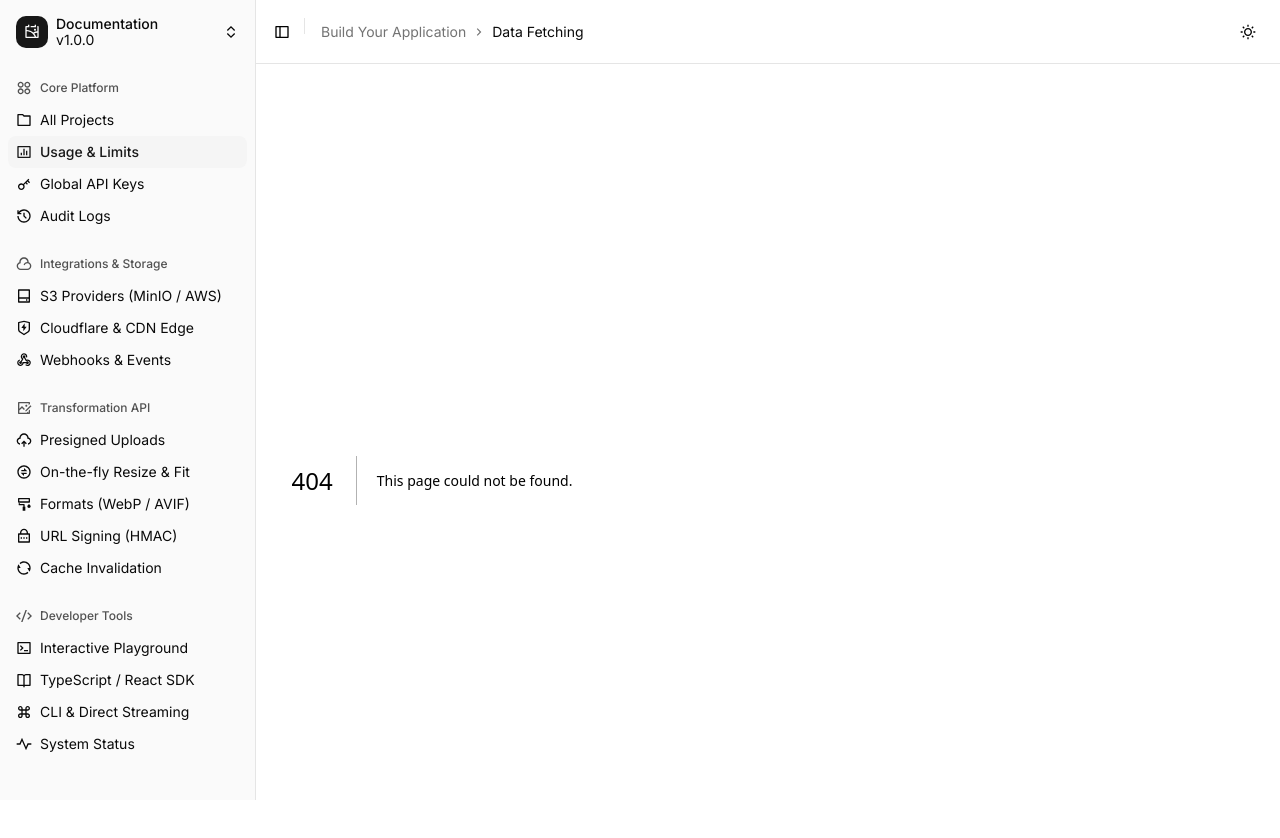
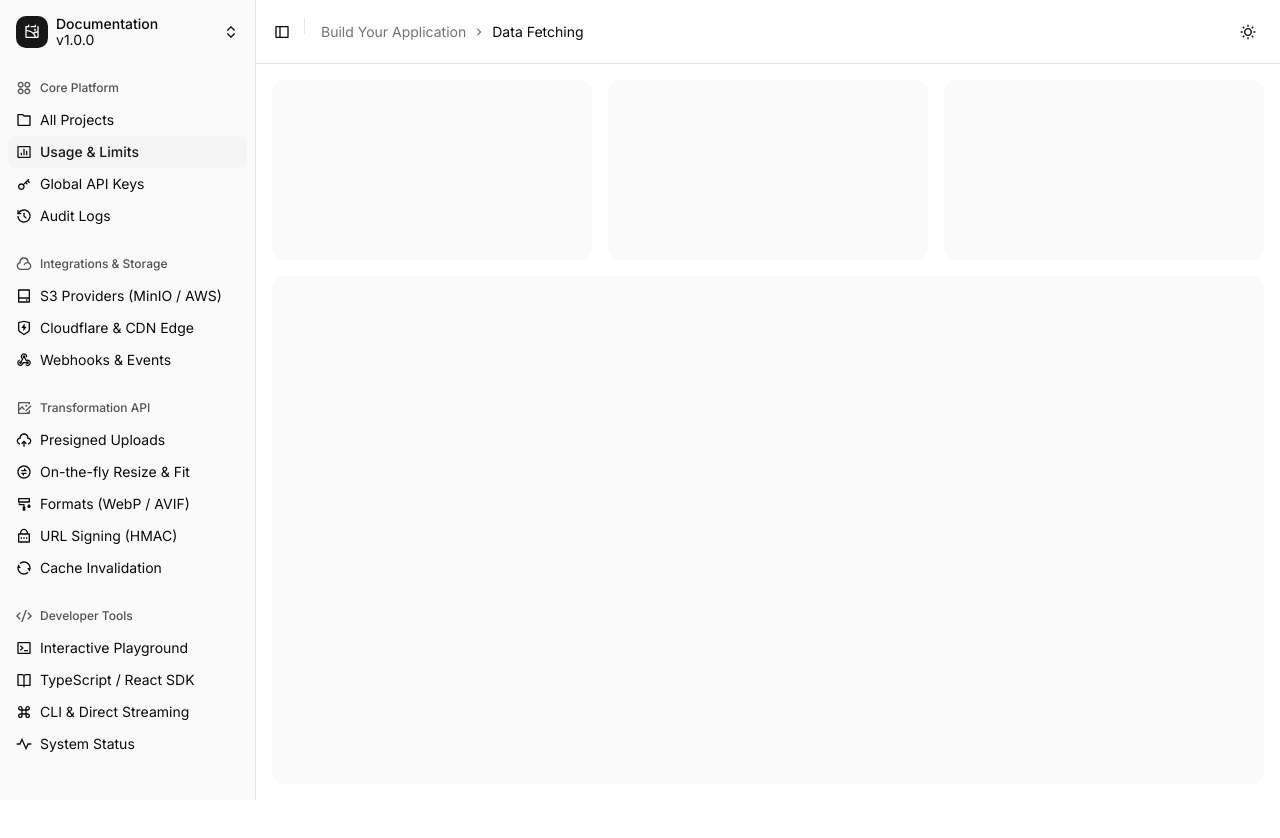
Before and after one commit to takedelight/optix-frontend, a Next.js app: page /app in a window 1280 px wide. Before the commit this address had no page. Shown: the top 838 px of the page. After the commit the page ends 800 px from the top, so only its background shows below. Built offline with nearby package versions, Linux system fonts and the light colour scheme.

Commit message:
refactor(app): move dashboard shell to /app route

```diff
--- /dev/null
+++ b/src/app/app/layout.tsx
@@ -0,0 +1,28 @@
+import type { Metadata } from "next";
+
+import { TooltipProvider } from "@/shared/ui";
+import { SidebarInset, SidebarProvider } from "@/shared/ui/sidebar";
+import { HeaderEntry } from "@/widgets/root/header";
+import { RootSidebarEntry } from "@/widgets/root/root-sidebar";
+
+export const metadata: Metadata = {
+  title: "Dashboard",
+};
+
+export default function AppLayout({ children }: LayoutProps<"/app">) {
+  return (
+    <SidebarProvider>
+      <TooltipProvider>
+        <RootSidebarEntry />
+      </TooltipProvider>
+
+      <SidebarInset>
+        <HeaderEntry />
+        <div className="flex flex-1 flex-col gap-4 p-4">
+          <div className="grid auto-rows-min gap-4 md:grid-cols-3">{children}</div>
+          <div className="min-h-screen flex-1 rounded-xl bg-muted/50 md:min-h-min" />
+        </div>
+      </SidebarInset>
+    </SidebarProvider>
+  );
+}
--- a/src/app/layout.tsx
+++ b/src/app/layout.tsx
@@ -3,13 +3,8 @@ import type { Metadata } from "next";
 import { Geist, Geist_Mono, Inter } from "next/font/google";
 
 import { cn } from "@/shared/lib/utils";
-import { TooltipProvider } from "@/shared/ui";
 
 import "./globals.css";
-import { SidebarInset, SidebarProvider } from "@/shared/ui/sidebar";
-import { HeaderEntry } from "@/widgets/root/header";
-import { RootSidebarEntry } from "@/widgets/root/root-sidebar";
-
 import { ThemeProvider } from "./providers/theme.provider";
 
 const inter = Inter({ subsets: ["latin"], variable: "--font-sans" });
@@ -53,19 +48,7 @@ export default function RootLayout({ children }: LayoutProps<"/">) {
           enableSystem
           disableTransitionOnChange
         >
-          <SidebarProvider>
-            <TooltipProvider>
-              <RootSidebarEntry />
-            </TooltipProvider>
-
-            <SidebarInset>
-              <HeaderEntry />
-              <div className="flex flex-1 flex-col gap-4 p-4">
-                <div className="grid auto-rows-min gap-4 md:grid-cols-3">{children}</div>
-                <div className="min-h-screen flex-1 rounded-xl bg-muted/50 md:min-h-min" />
-              </div>
-            </SidebarInset>
-          </SidebarProvider>
+          {children}
         </ThemeProvider>
       </body>
     </html>
```
Also changed, not shown: src/app/app/page.tsx (renamed from src/app/page.tsx).
